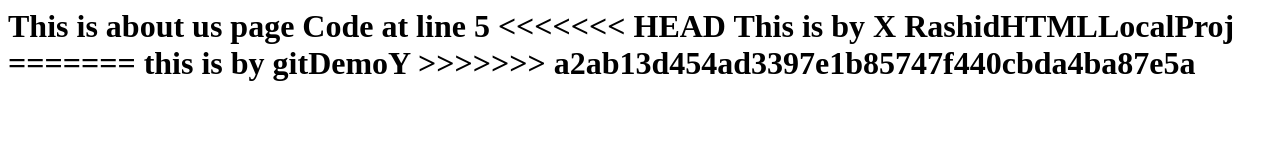
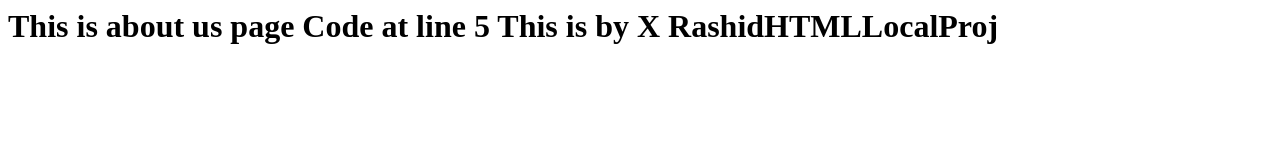
Before and after one commit to rashid0715/GitDemo, a plain HTML site: page about.html in a window 1280 px wide. Drawn offline with Linux system fonts and the light colour scheme.

Commit message:
about conf res

```diff
--- a/about.html
+++ b/about.html
@@ -3,11 +3,7 @@
     <body><H1>
         This is about us page
         Code at line 5
-<<<<<<< HEAD
         This is by X RashidHTMLLocalProj
-=======
-        this is by gitDemoY
->>>>>>> a2ab13d454ad3397e1b85747f440cbda4ba87e5a
 
     </H1></body>
     </html>
```
